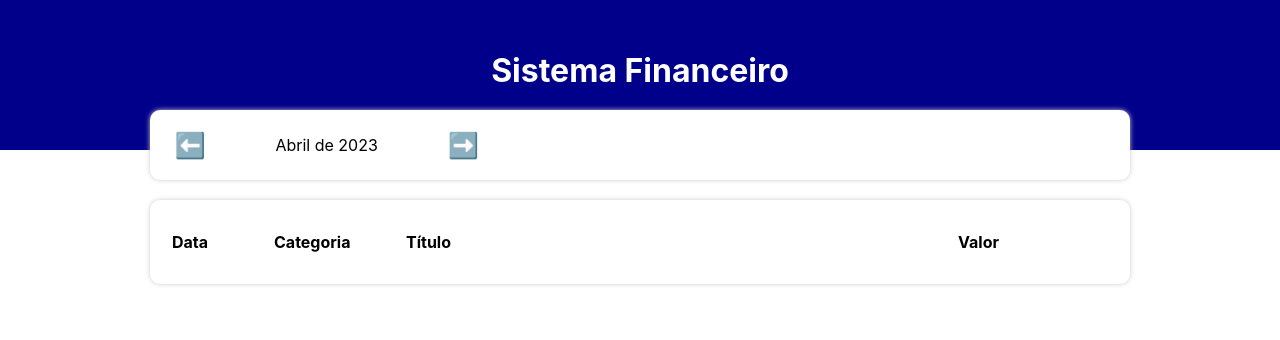
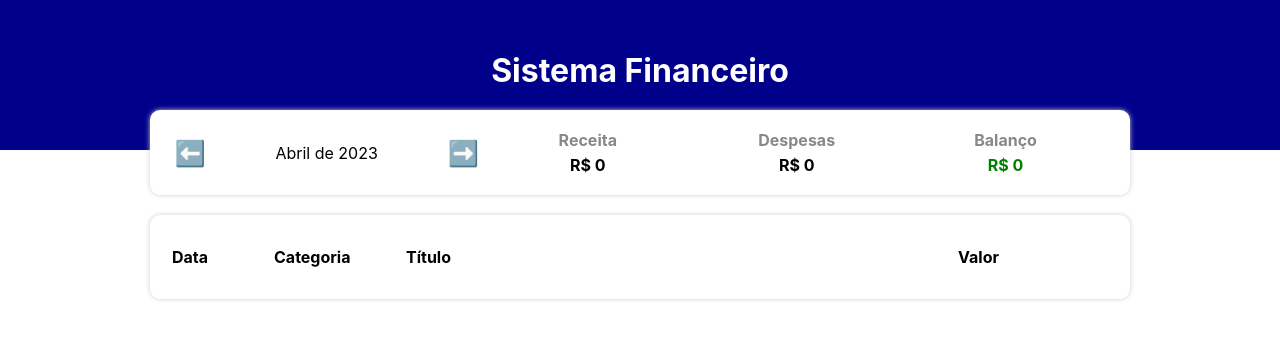
Before and after one commit to HelioSchneiderr/finance_system, a React (Create React App) app: page / in a window 1280 px wide. Shown: the top 340 px of the page. Built offline with nearby package versions, Linux system fonts and the light colour scheme.

Commit message:
Version - 0.5

```diff
--- a/src/App.tsx
+++ b/src/App.tsx
@@ -13,11 +13,34 @@
   const [list, setList] = useState(items)
   const [filteredList, setFilteredList] = useState<Item[]>([]);
   const [currentMonth, setCurrentMonth] = useState(getCurrentMonth());
+  const [income, setIncome] = useState(0);
+  const [expense, setExpense] = useState(0);
 
+
+  useEffect(()=>{
+    let incomeCount = 0;
+    let expenseCount = 0;
+
+    for(let i in filteredList) {
+      if(categories[filteredList[i].category].expense) {
+        expenseCount += filteredList[i].value;
+      } else {
+        incomeCount += filteredList[i].value;
+      }
+    }
+
+    setIncome(incomeCount);
+    setExpense(expenseCount);
+  }, [filteredList]);
 
   useEffect(()=>{
     setFilteredList( filterListByMonth(list, currentMonth))
   }, [list, currentMonth])
+
+
+  const handleMonthChange = (newMonth:string) =>{
+    setCurrentMonth(newMonth)
+  }
 
   return (
     <C.Container>
@@ -28,7 +51,12 @@
       </C.Header>
       <C.Body>
 
-        <InfoArea currentMonth={currentMonth}/>
+        <InfoArea
+          currentMonth={currentMonth}
+          onMonthChange = {handleMonthChange}
+          income={income}
+          expense={expense}
+        />
 
         {/* Insert Area*/}
 
--- a/src/components/InfoArea/index.tsx
+++ b/src/components/InfoArea/index.tsx
@@ -1,20 +1,41 @@
 import * as C from './style'
 import { formatCurrentMonth } from '../../helpers/dateFilter'
+import { ResumeItem } from '../ResumeItem'
 
 
 type Props = {
     currentMonth: string
+    onMonthChange: (newMonth:string) => void;
+    income: number;
+    expense: number;
 }
-export const InfoArea = ( {currentMonth}: Props)=>{
+export const InfoArea = ( {currentMonth, onMonthChange, income, expense}: Props)=>{
+
+    const handlePrevMonth = ()=>{
+        let [year, month] = currentMonth.split('-')
+        let currentDate = new Date(parseInt(year), parseInt(month) - 1, 1)
+        currentDate.setMonth( currentDate.getMonth() + 1)
+        onMonthChange(`${currentDate.getFullYear()} - ${currentDate.getMonth() + 1}`)
+    }
+
+    const handleNextMonth = ()=>{
+        let [year, month] = currentMonth.split('-')
+        let currentDate = new Date(parseInt(year), parseInt(month) - 1, 1)
+        currentDate.setMonth( currentDate.getMonth() - 1)
+        onMonthChange(`${currentDate.getFullYear()} - ${currentDate.getMonth() + 1}`)
+    }
+
     return(
         <C.Container>
             <C.MonthArea>
-                <C.MonthArrow>⬅️</C.MonthArrow>
+                <C.MonthArrow onClick={handlePrevMonth}>⬅️</C.MonthArrow>
                 <C.MonthTitle>{ formatCurrentMonth(currentMonth)}</C.MonthTitle>
-                <C.MonthArrow>➡️</C.MonthArrow>
+                <C.MonthArrow onClick={handleNextMonth}>➡️</C.MonthArrow>
             </C.MonthArea>
             <C.ResumeArea>
-
+                <ResumeItem title="Receita" value={income}/>
+                <ResumeItem title="Despesas" value={expense}/>
+                <ResumeItem title="Balanço" value={income - expense} color = {(income-expense) < 0 ? 'red' : 'green'}/>
             </C.ResumeArea>
         </C.Container>
     )
--- /dev/null
+++ b/src/components/ResumeItem/index.tsx
@@ -0,0 +1,16 @@
+import * as C from './style'
+
+type Props = {
+    title: string;
+    value: number;
+    color?: string;
+}
+
+export const ResumeItem = ({ title, value, color}: Props) =>{
+    return(
+        <C.Container>
+            <C.Title>{title}</C.Title>
+            <C.Info color={color}>R$ {value}</C.Info>
+        </C.Container>
+    );
+}
--- /dev/null
+++ b/src/components/ResumeItem/style.ts
@@ -0,0 +1,18 @@
+import styled from 'styled-components'
+
+export const Container = styled.div`
+    flex: 1;
+`;
+
+export const Title = styled.div`
+    text-align: center;
+    font-weight: bold;
+    color: #888;
+    margin-bottom: 5px;
+`;
+
+export const Info = styled.div<{ color?: string }>`
+    text-align: center;
+    font-weight: bold;
+    color: ${props => props.color ?? '#000'};
+`;
```
